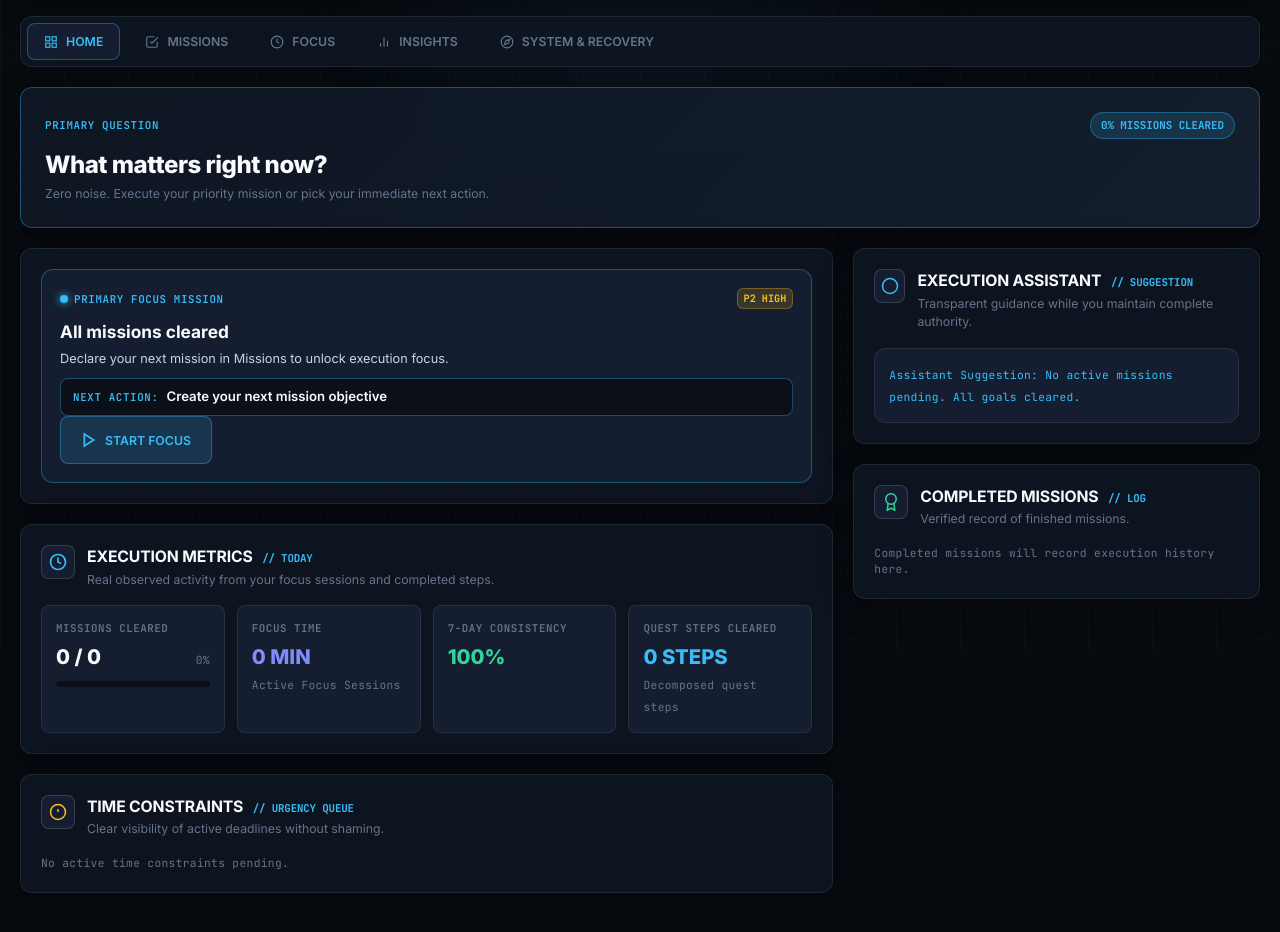
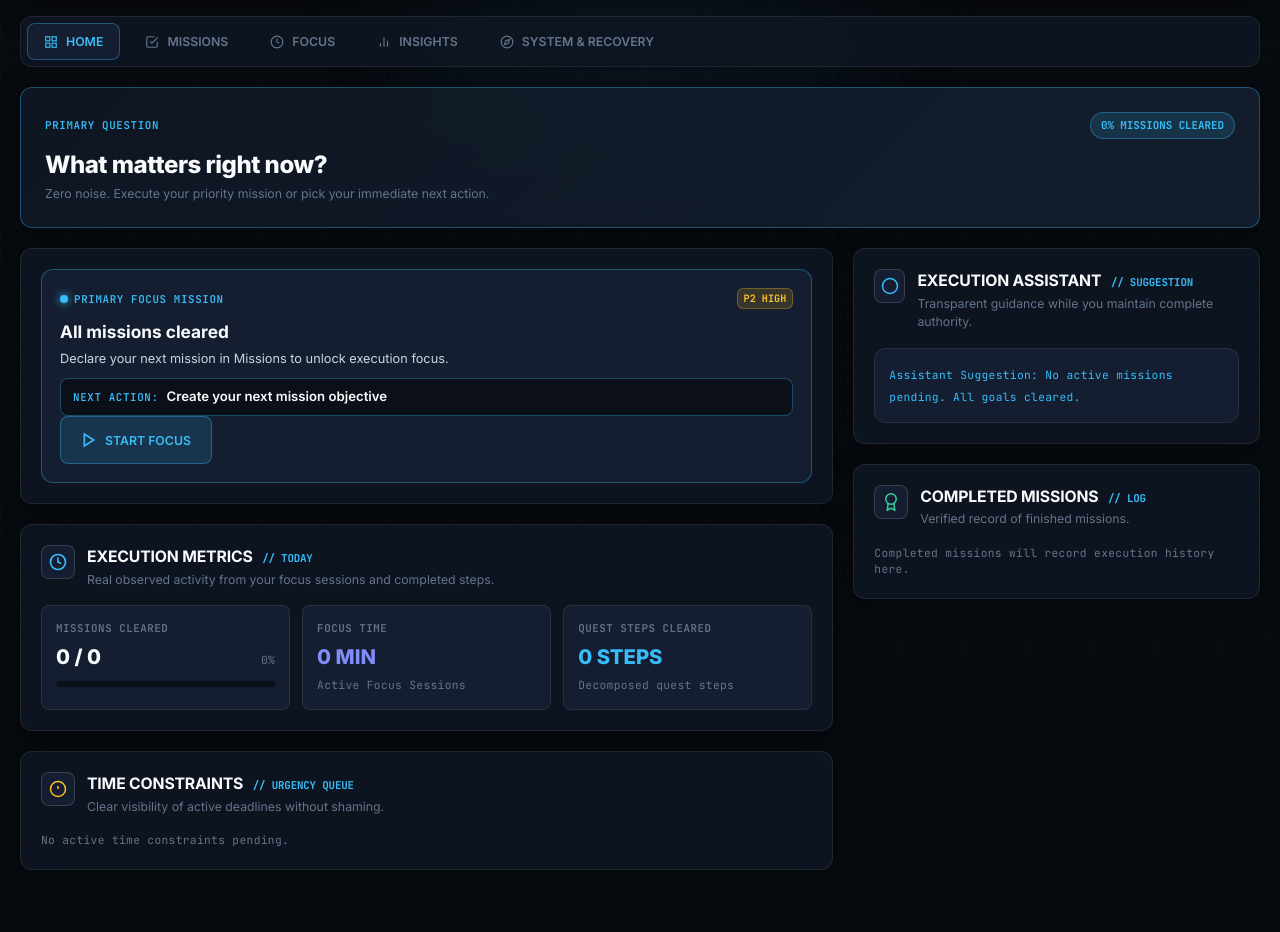
Before and after one commit to rangu-jashwanth/Level-Up-System, a website: page index.html in a window 1280 px wide. Shown: the part 146-1078 px from the top of the page. Drawn offline with nearby package versions, Linux system fonts and the light colour scheme.

Commit message:
Remove 7-day streak/consistency card to uphold streakless gamification restraint

```diff
--- a/index.html
+++ b/index.html
@@ -212,14 +212,6 @@
                   <span id="dash-focus-min" class="stat-value text-accent-blue">0 MIN</span>
                 </div>
                 <span id="dash-xp-progress" class="mono-meta">Active Focus Sessions</span>
-              </div>
-
-              <div class="metric-card">
-                <span class="stat-label">7-DAY CONSISTENCY</span>
-                <div class="metric-value-row">
-                  <span id="today-consistency-signal" class="stat-value text-accent-success">100%</span>
-                </div>
-                <div class="consistency-dots" id="consistency-dots-row"></div>
               </div>
 
               <div class="metric-card">
```
